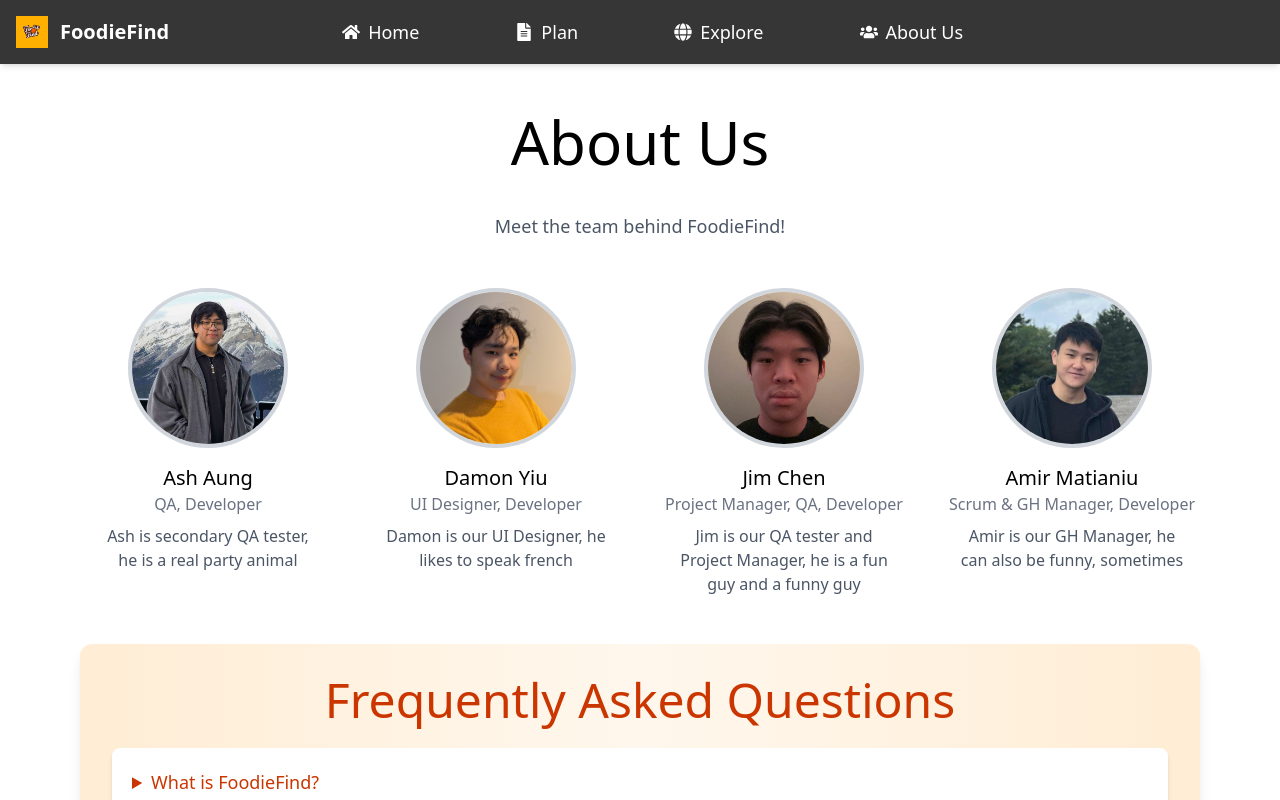
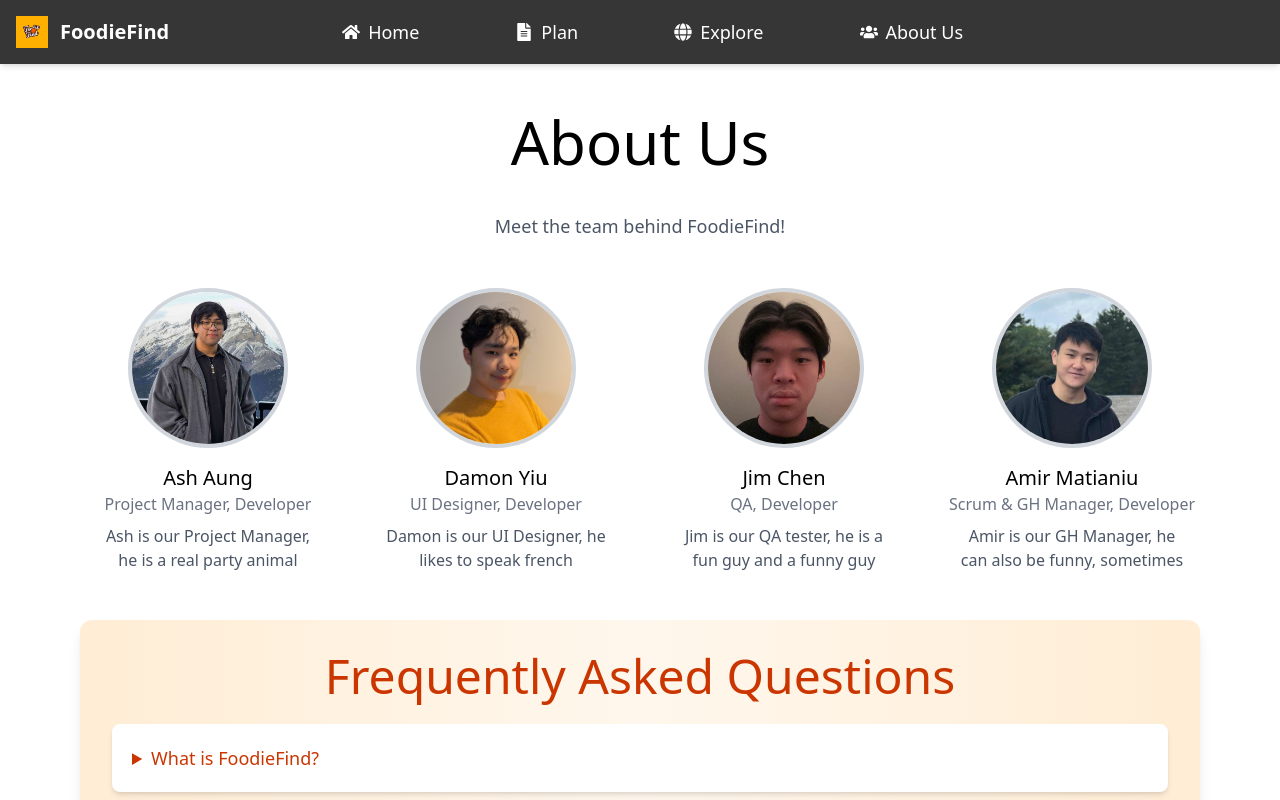
Before and after one commit to CMPT-276-SPRING-2025/final-project-12-woods, a React (Vite) app in the folder foodiefind/: page /about in a window 1280 px wide. Shown: the top 800 px of the page. Built offline with nearby package versions, Linux system fonts and the light colour scheme; no server answers.

Commit message:
PLEASE STOP LYING JIM. YOU CAN'T NOT DO THE WORK AND WANT THE CREDIT!

```diff
--- a/foodiefind/src/pages/About.jsx
+++ b/foodiefind/src/pages/About.jsx
@@ -3,9 +3,9 @@ import React from "react";
 const teamMembers = [
   {
     name: "Ash Aung",
-    role: "QA, Developer",
+    role: "Project Manager, Developer",
     image: "/profiles/Ash.jpg",
-    description: "Ash is secondary QA tester, he is a real party animal",
+    description: "Ash is our Project Manager, he is a real party animal",
   },
   {
     name: "Damon Yiu",
@@ -15,9 +15,9 @@ const teamMembers = [
   },
   {
     name: "Jim Chen",
-    role: "Project Manager, QA, Developer",
+    role: "QA, Developer",
     image: "/profiles/Jim.jpg",
-    description: "Jim is our QA tester and Project Manager, he is a fun guy and a funny guy",
+    description: "Jim is our QA tester, he is a fun guy and a funny guy",
   },
   {
     name: "Amir Matianiu",
```
